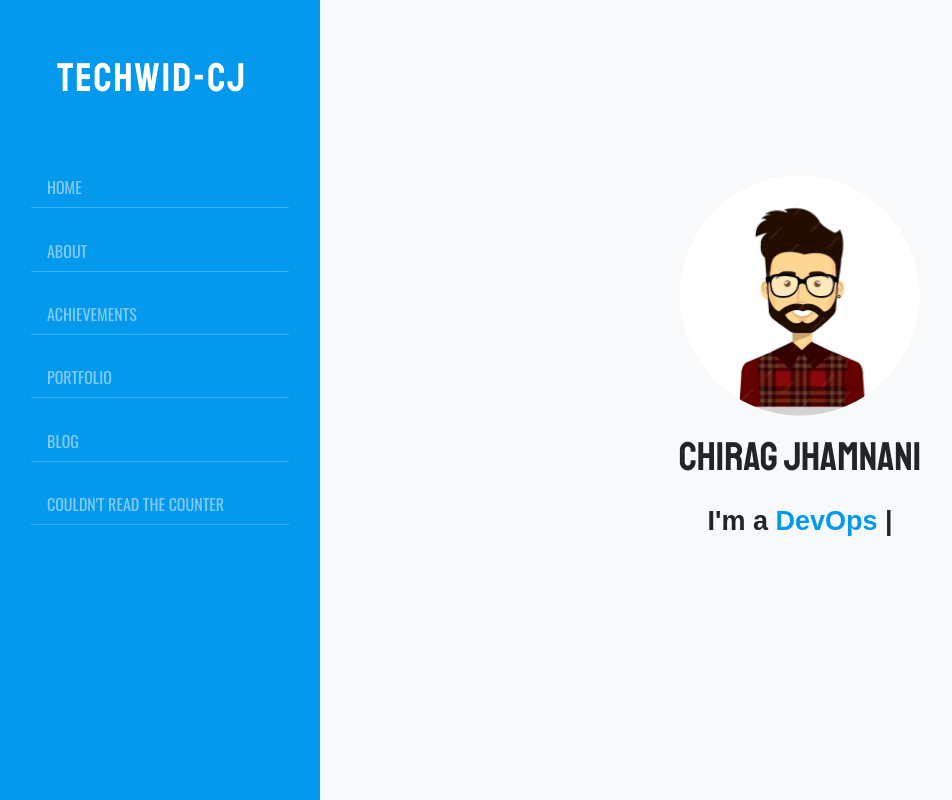
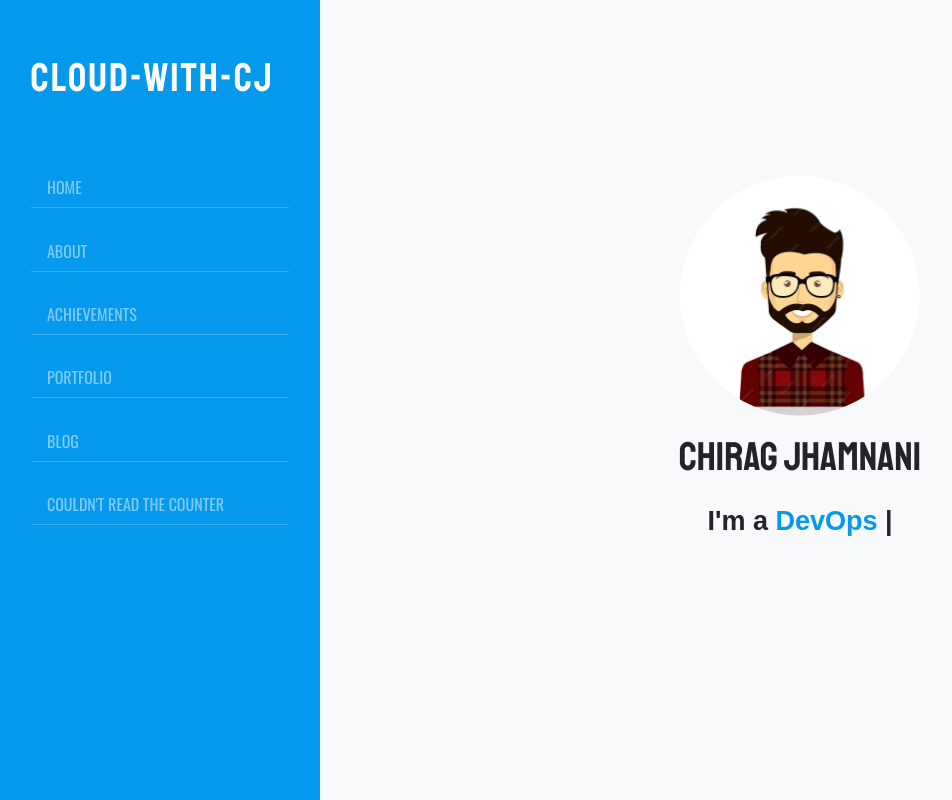
Before and after one commit to chiragsunny009/CJ-Cloud-Resume-Challenge, a plain HTML site: page website/index.html in a window 1280 px wide. Shown: the top 800 px of the page, without its empty margins (0-952 px from the left). Drawn offline with nearby package versions, Linux system fonts and the light colour scheme; no server answers; a web font is replaced by a local one.

Commit message:
Changed Heading

```diff
--- a/website/index.html
+++ b/website/index.html
@@ -21,7 +21,7 @@
             <div class="col-3 bgcolor-black">
                 <nav class="primary-nav navbar-expand-md">
                     <div class="site-title text-center text-light py-5">
-                        <a href="#" class="navbar-brand font-staat font-size-40">TechWid-CJ</a>
+                        <a href="#" class="navbar-brand font-staat font-size-40">Cloud-With-CJ</a>
                     </div>
                     <div class="d-flex flex-column">
                         <a href="#home" class="nav-item nav-link text-white-50 font-os font-size-16 active">Home</a>
```
Also changed, not shown: 1 other file.
